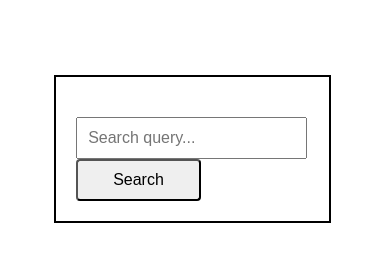
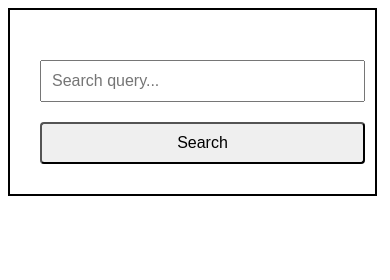
Before and after one commit to presumedfed/ps-twitch, a website built with webpack: page docs/index.html in a window 390 px wide. Built offline with nearby package versions, Linux system fonts and the light colour scheme.

Commit message:
updates to make page responsive

```diff
--- a/docs/index.html
+++ b/docs/index.html
@@ -3,6 +3,7 @@
 <head>
     <title>Twitch</title>
     <link rel="stylesheet" type="text/css" href="css/twitch.css">
+    <meta name="viewport" content="width=device-width, initial-scale=1">
 </head>
 <body>
 	<main>
--- /dev/null
+++ b/src/assets/scss/_mixins.scss
@@ -0,0 +1,24 @@
+$viewport-xsmall: 320px;
+$viewport-small: 400px;
+$viewport-medium: 600px;
+$viewport-large: 800px;
+$viewport-xlarge: 1200px;
+$viewport-xxlarge: 1600px;
+
+@mixin breakpoint($size) {
+  @if $size == small {
+    @media (min-width: #{$viewport-small}) { @content; }
+  }
+  @else if $size == small {
+    @media (min-width: #{$viewport-small}) { @content; }
+  }
+  @else if $size == medium {
+    @media (min-width: #{$viewport-medium}) { @content; }
+  }
+  @else if $size == large {
+    @media (min-width: #{$viewport-large}) { @content; }
+  }
+  @else if $size == xlarge {
+    @media (min-width: #{$viewport-xlarge}) { @content; }
+  }
+}
--- a/src/assets/scss/_styles.scss
+++ b/src/assets/scss/_styles.scss
@@ -1,3 +1,5 @@
+@import 'mixins';
+
 @import url('https://fonts.googleapis.com/css?family=Nunito');
 
 html {
@@ -5,12 +7,16 @@ html {
 }
 
 body {
+	min-width: 300px;
 	padding-right: 5px;
 }
 
 main {
-	margin: 75px auto;
-	width: 75%;
+
+	@include breakpoint(small) {
+		margin: 75px auto;
+		width: 75%;
+	}
 
 	> header {
 		border: 2px solid #000;
@@ -25,10 +31,17 @@ main {
 }
 
 button, input, label {
+	box-sizing: border-box;
 	font-size: 16px;
-	margin-right: 5px;
+	margin: 10px;
 	outline: none;
 	padding: 10px;
+	width: 100%;
+
+	@include breakpoint(medium) {
+		margin-right: 5px;
+		width: auto;
+	}
 }
 
 button {
@@ -64,11 +77,32 @@ button {
 }
 
 .stream {
-	display: flex;
+	display: block;
 	margin: 0 10px;
+	padding: 15px 0;
+	border-bottom: 1px solid black;
+
+	&:last-child {
+		border-bottom: none;
+	}
+
+	@include breakpoint(medium) {
+		border-bottom: none;
+		display: flex;
+		padding: 0;
+
+	}
 
 	figure {
 		margin: 10px;
+
+		img {
+			width: 100%;
+
+			@include breakpoint(large) {
+				width: auto;
+			}
+		}
 	}
 
 	.stream-info {
```
Also changed, not shown: src/views/index.html (+1 -0 lines), README.md, docs/css/mixins.css (added), docs/css/twitch.css.
